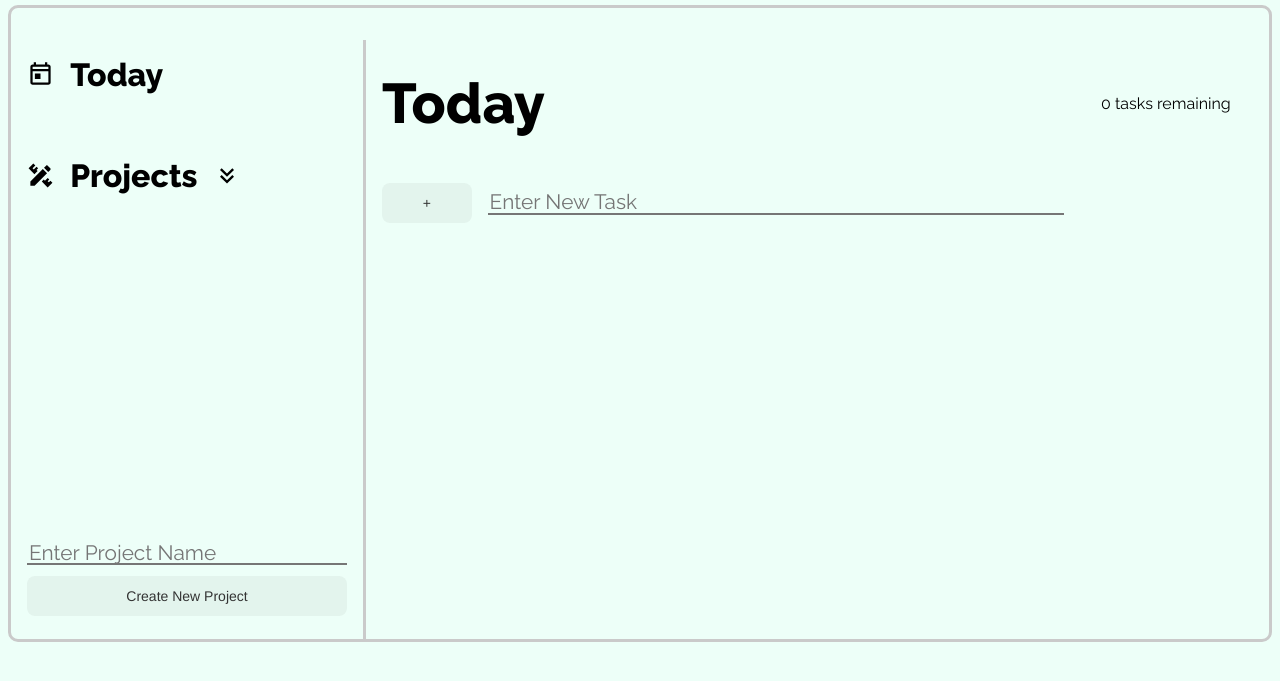
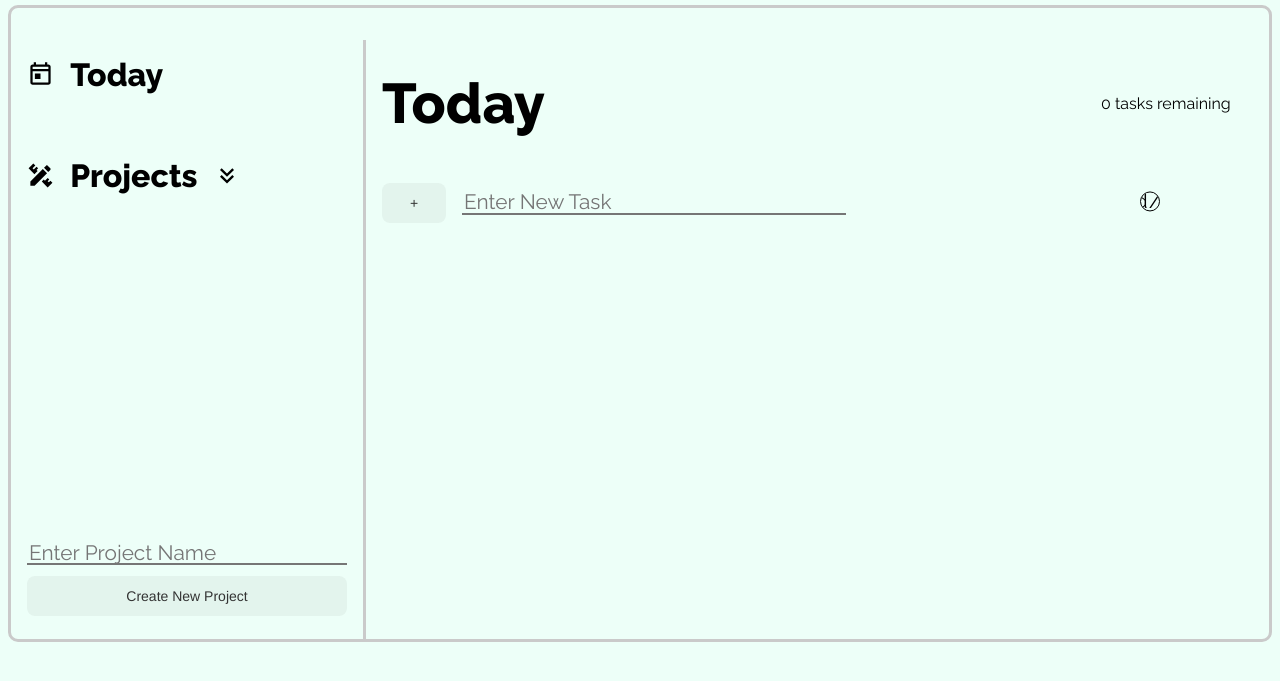
Before and after one commit to niko17x/to-do-list, a plain HTML site: page index.html in a window 1280 px wide. Shown: the part 113-794 px from the top of the page. Drawn offline with nearby package versions, Linux system fonts and the light colour scheme.

Commit message:
Added design for due-date functionality

```diff
--- a/index.html
+++ b/index.html
@@ -4,8 +4,12 @@
     <meta charset="UTF-8">
     <meta http-equiv="X-UA-Compatible" content="IE=edge">
     <meta name="viewport" content="width=device-width, initial-scale=1.0">
+    <link rel="stylesheet" href="https://cdn.jsdelivr.net/npm/flatpickr/dist/flatpickr.min.css">
     <link rel="stylesheet" href="style.css">
+    <script src="https://cdn.jsdelivr.net/npm/flatpickr" defer="defer"></script>
     <script src="script.js" defer="defer"></script>
+
+
 
     <title>To-Do List</title>
 </head>
@@ -64,6 +68,11 @@
                                 <input class="add-task-input" type="text" name="add-task" placeholder="Enter New Task">
                             </label>
                         </form>
+                        <form class="due-date-form" action="">
+                            <label for="due-date-label due-date">
+                                <input type="date" id="due-date" class="due-date-input due-date" placeholder="Select Date">
+                            </label>
+                        </form>
                     </div>
                     <!-- Demo task item (Use Template): -->
                     <div class="task-items-container">
@@ -73,7 +82,13 @@
                                 <span class="task-item-span"></span>
                                 <input class="task-item-input" type="checkbox" name="task" checked>
                             </label>
-                            <li class="task-list-item">Get Puppies from daycare.</li>
+                            <li class="task-list-item">Get Puppies from daycare.
+                                <label for="due-date"></label>
+                                <input type="date" placeholder="Select Date">
+                            </li>
+                            <button class="priority-btn" type="submit">
+                                <img class="priority-flag" src="/img/flag-triangle.svg" alt="">
+                            </button>
                             <button class="delete-btn-task" type="submit">&#10005</button>
                         </div> -->
 
@@ -92,6 +107,5 @@
             <li class="task-list-item"></li>
         </div>
     </template>
-
 </body>
 </html>
--- a/style.css
+++ b/style.css
@@ -199,6 +199,13 @@ button:hover {
     place-self: center;
 }
 
+.create-task {
+    display: grid;
+    /* grid-template-columns: auto min-content; */
+    grid-template-columns: repeat(2, auto);
+    gap: 1rem;
+}
+
 .add-task-label {
     align-self: center;
 }
@@ -206,12 +213,32 @@ button:hover {
 .add-task-input {
     /* border: none; */
     margin-left: 1rem;
-    width: 45vw;
+    width: 30vw;
 }
 
 .add-task-btn {
-    width: 7vw;
+    width: 5vw;
 }
+
+.create-new-task-form {
+    display: grid;
+    grid-template-columns: min-content auto;
+}
+
+/* !TESTING */
+.due-date-form {
+    place-self: center;
+}
+
+
+.due-date-label {
+}
+
+.due-date-input {
+    width: 29vw;
+    text-align: center;
+}
+
 
 
 /* ! LIST BODY SECTION */
@@ -219,11 +246,6 @@ button:hover {
 .list-body {
     display: grid;
     /* grid-template-columns: min-content auto; */
-}
-
-.create-new-task-form {
-    display: grid;
-    grid-template-columns: min-content auto;
 }
 
 .task-items-container {
@@ -240,6 +262,13 @@ button:hover {
     margin-right: 1rem;
 }
 
+.task-list-item {
+    /* display: flex; */
+    /* justify-content: space-between; */
+    /* grid-template-columns: auto min-content; */
+    display: grid;
+}
+
 .task-item-label {
     place-self: center;
 }
@@ -251,7 +280,8 @@ button:hover {
 }
 
 /* Styling each task list */
-input[type="checkbox"] {
+input[type="checkbox"],
+input[type="date"] {
     display: grid;
     place-content: center;
     cursor: pointer;
```
